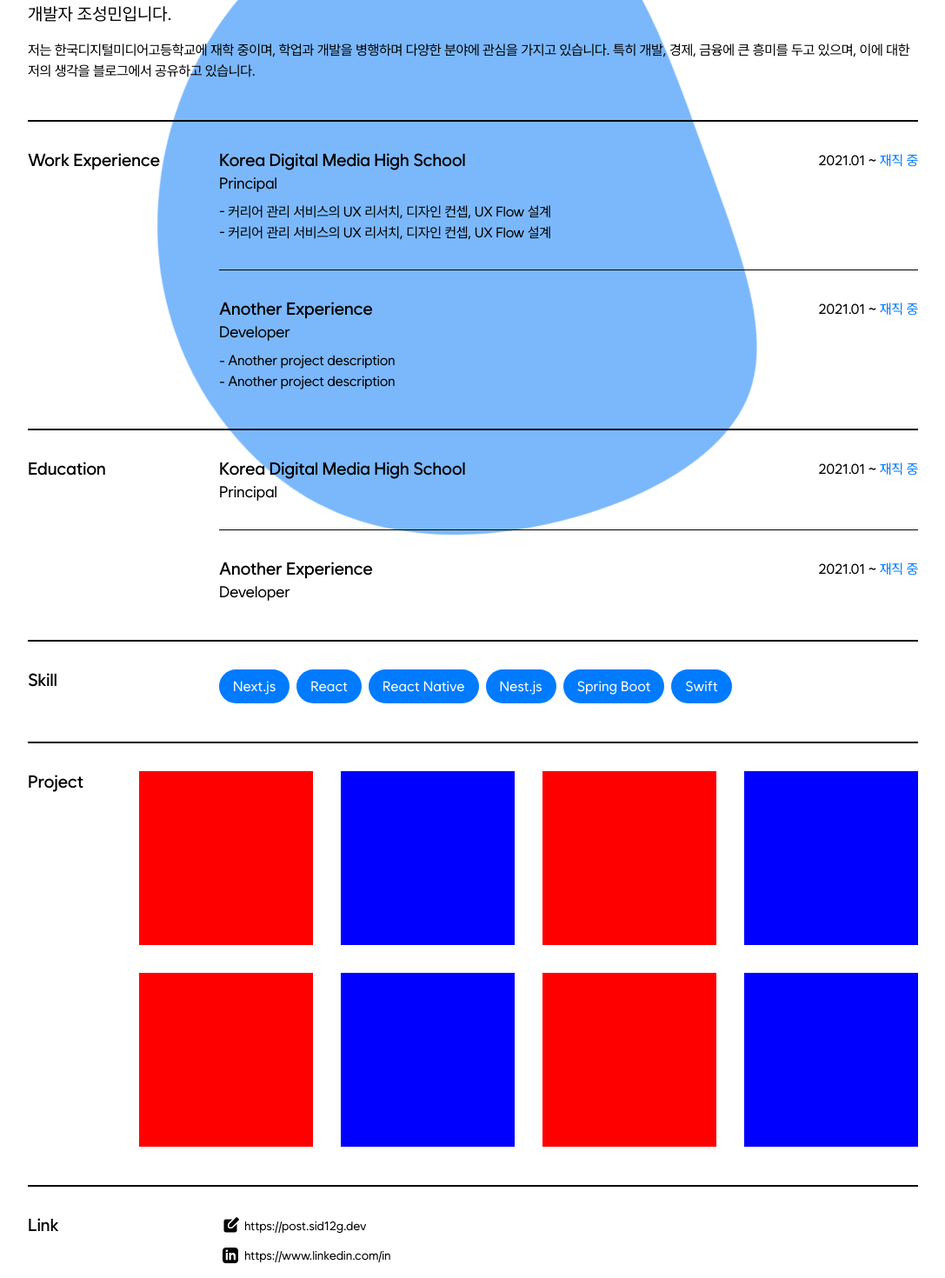
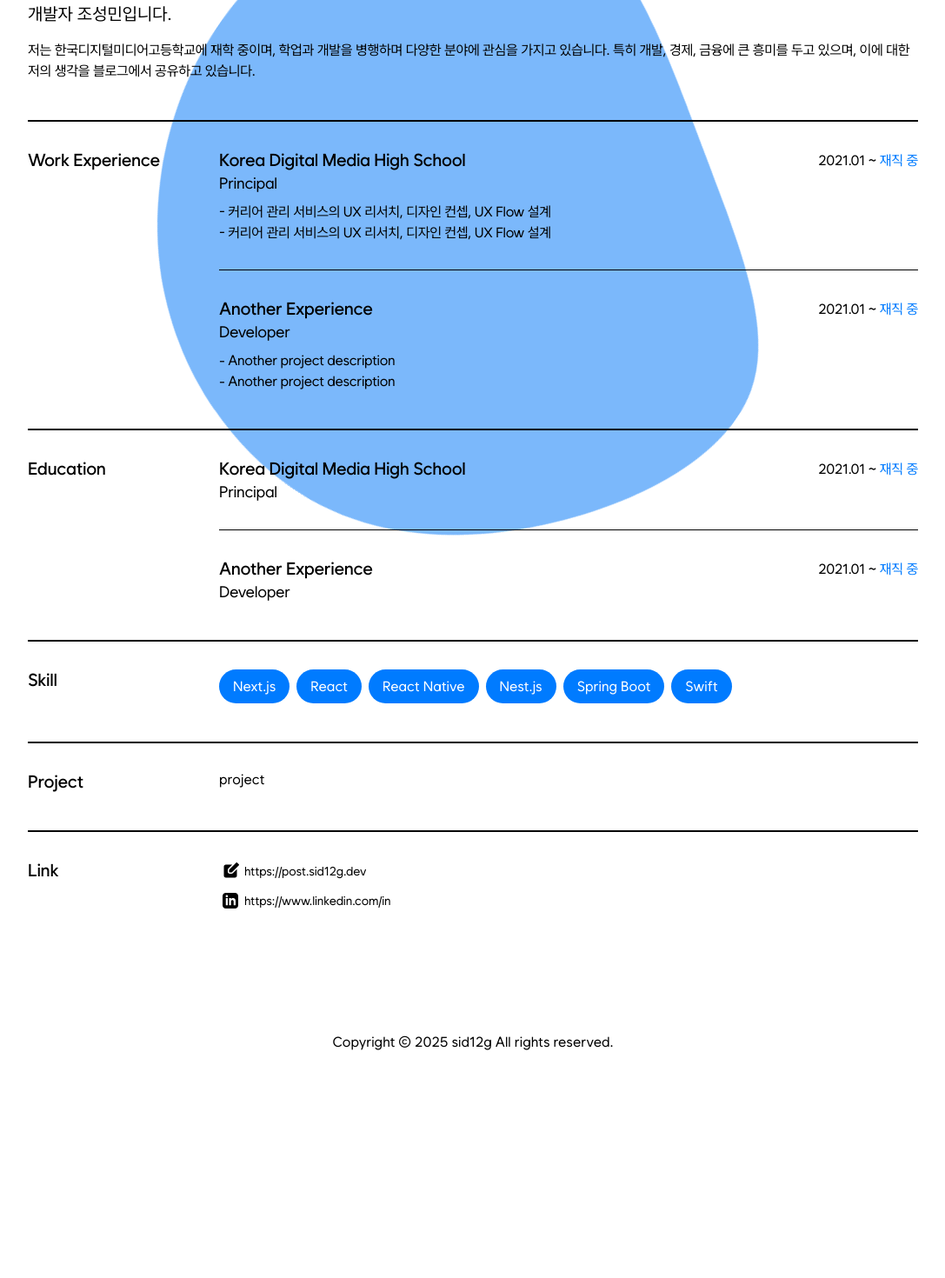
Before and after one commit to SID12g/sid12g.dev, a Next.js app: page / in a window 1280 px wide. Shown: the part 460-1930 px from the top of the page at 87% size, without its empty margins (96-1183 px from the left). After the commit the page ends 1684 px from the top, so only its background shows below. Built offline with nearby package versions, Linux system fonts and the light colour scheme; a web font is replaced by a local one.

Commit message:
feat: ContentFrame component

```diff
--- /dev/null
+++ b/src/components/ContentFrame.tsx
@@ -0,0 +1,65 @@
+"use client";
+
+import styled from "styled-components";
+import React from "react";
+import Gap from "@/components/Gap";
+import Text from "@/components/Text";
+import Box from "@/components/Box";
+import ResponsiveGap from "@/components/ResponsiveGap";
+
+export default function ContentFrame({
+  title,
+  children,
+}: {
+  title: string;
+  children: React.ReactNode;
+}) {
+  return (
+    <>
+      <>
+        <ResponsiveOuterSubject
+          font_size="20px"
+          font_weight="500"
+          line_height="24px"
+          letter_spacing="-0.4px"
+          style={{ whiteSpace: "nowrap" }}
+        >
+          {title}
+        </ResponsiveOuterSubject>
+        <Gap height="12px" />
+        <Box width="100%" height="2px" background_color="#000000" />
+        <ResponsiveGap height="32px" r_height="20px" />
+        <Box display="flex">
+          <ResponsiveInnerSubject>
+            <Text
+              font_size="20px"
+              font_weight="500"
+              line_height="24px"
+              letter_spacing="-0.4px"
+              style={{ whiteSpace: "nowrap" }}
+            >
+              {title}
+            </Text>
+          </ResponsiveInnerSubject>
+          <ResponsiveGap width="20px" r_width="0px" />
+          {children}
+        </Box>
+      </>
+    </>
+  );
+}
+
+const ResponsiveOuterSubject = styled(Text)`
+  @media (min-width: 800px) {
+    display: none;
+  }
+`;
+
+const ResponsiveInnerSubject = styled.div`
+  width: 200px;
+  display: flex;
+
+  @media (max-width: 800px) {
+    display: none;
+  }
+`;
--- a/src/components/home/Education.tsx
+++ b/src/components/home/Education.tsx
@@ -1,48 +1,23 @@
 "use client";
 
+import styled from "styled-components";
 import Gap from "@/components/Gap";
 import Text from "@/components/Text";
 import Box from "@/components/Box";
 import ColorHighlight from "@/components/ColorHighlight";
 import React from "react";
-import styled from "styled-components";
 import ResponsiveGap from "../ResponsiveGap";
+import ContentFrame from "../ContentFrame";
 
 export default function Education() {
   return (
-    <>
-      <ResponsiveOuterSubject
-        font_size="20px"
-        font_weight="500"
-        line_height="24px"
-        letter_spacing="-0.4px"
-        style={{ whiteSpace: "nowrap" }}
-      >
-        Education
-      </ResponsiveOuterSubject>
-      <Gap height="12px" />
-      <Box width="100%" height="2px" background_color="#000000" />
-      <ResponsiveGap height="32px" r_height="20px" />
-      <Box display="flex">
-        <ResponsiveInnerSubject>
-          <Text
-            font_size="20px"
-            font_weight="500"
-            line_height="24px"
-            letter_spacing="-0.4px"
-            style={{ whiteSpace: "nowrap" }}
-          >
-            Education
-          </Text>
-        </ResponsiveInnerSubject>
-        <ResponsiveGap width="20px" r_width="0" />
+    <ContentFrame title="Education">
       <Box flex_grow={1}>
         <EducationPropertyChildren
           title="Korea Digital Media High School"
           date={
             <Text font_size="16px" letter_spacing="-0.32px">
-                2021.01 ~{" "}
-                <ColorHighlight color="#007BFF">재직 중</ColorHighlight>
+              2021.01 ~ <ColorHighlight color="#007BFF">재직 중</ColorHighlight>
             </Text>
           }
           status="Principal"
@@ -54,44 +29,15 @@ export default function Education() {
           title="Another Experience"
           date={
             <Text font_size="16px" letter_spacing="-0.32px">
-                2021.01 ~{" "}
-                <ColorHighlight color="#007BFF">재직 중</ColorHighlight>
+              2021.01 ~ <ColorHighlight color="#007BFF">재직 중</ColorHighlight>
             </Text>
           }
           status="Developer"
         />
       </Box>
-      </Box>
-    </>
+    </ContentFrame>
   );
 }
-
-const ResponsiveOuterSubject = styled(Text)`
-  @media (min-width: 800px) {
-    display: none;
-  }
-`;
-
-const ResponsiveInnerSubject = styled.div`
-  width: 200px;
-  display: flex;
-
-  @media (max-width: 800px) {
-    display: none;
-  }
-`;
-
-const PointWrapper = styled.div`
-  display: flex;
-  justify-content: space-between;
-  align-items: center;
-
-  @media (max-width: 800px) {
-    flex-direction: column;
-    align-items: start;
-    gap: 8px;
-  }
-`;
 
 function EducationPropertyChildren({
   title,
@@ -123,64 +69,14 @@ function EducationPropertyChildren({
   );
 }
 
-// "use client";
+const PointWrapper = styled.div`
+  display: flex;
+  justify-content: space-between;
+  align-items: center;
 
-// import styled, { keyframes } from "styled-components";
-// import Wrapper from "@/components/Wrapper";
-// import Gap from "@/components/Gap";
-// import Text from "@/components/Text";
-// import Box from "@/components/Box";
-// import ColorHighlight from "../ColorHighlight";
-
-// export default function Education() {
-//   return (
-//     <>
-//       <Box display="flex">
-//         <Box width="200px">
-//           <Text
-//             font_size="20px"
-//             font_weight="500"
-//             line_height="24px"
-//             letter_spacing="-0.4px"
-//             style={{ whiteSpace: "nowrap" }}
-//           >
-//             Education
-//           </Text>
-//         </Box>
-//         <Gap width="20px" />
-//         <Box flex_grow={1}>
-//           <EducationPropertyChildren />
-//           <Gap height="16px" />
-//           <Box width="100%" height="1px" background_color="#000000" />
-//           <Gap height="16px" />
-//           <EducationPropertyChildren />
-//         </Box>
-//       </Box>
-//       <Gap height="32px" />
-//     </>
-//   );
-// }
-
-// function EducationPropertyChildren() {
-//   return (
-//     <Box>
-//       <Box display="flex" justify_content="space-between" align_items="center">
-//         <Text
-//           font_size="20px"
-//           font_weight="500"
-//           line_height="24px"
-//           letter_spacing="-0.4px"
-//         >
-//           Korea Digital Media High School
-//         </Text>
-//         <Text font_size="16px" letter_spacing="-0.32px">
-//           2021.01 ~ <ColorHighlight color="#007BFF">재직 중</ColorHighlight>
-//         </Text>
-//       </Box>
-//       <Gap height="8px" />
-//       <Text font_size="16px" line_height="20px" letter_spacing="-0.32px">
-//         웹프로그래밍과
-//       </Text>
-//     </Box>
-//   );
-// }
+  @media (max-width: 800px) {
+    flex-direction: column;
+    align-items: start;
+    gap: 8px;
+  }
+`;
--- a/src/components/home/Link.tsx
+++ b/src/components/home/Link.tsx
@@ -1,6 +1,3 @@
-"use client";
-
-import styled from "styled-components";
 import Gap from "@/components/Gap";
 import Text from "@/components/Text";
 import Box from "@/components/Box";
@@ -8,36 +5,11 @@ import Image from "next/image";
 import PostIcon from "@/../public/icons/post.svg";
 import LinkedinIcon from "@/../public/icons/linkedin.svg";
 import HyperLink from "@/components/HyperLink";
-import ResponsiveGap from "../ResponsiveGap";
+import ContentFrame from "../ContentFrame";
 
 export default function Link() {
   return (
-    <>
-      <ResponsiveOuterSubject
-        font_size="20px"
-        font_weight="500"
-        line_height="24px"
-        letter_spacing="-0.4px"
-        style={{ whiteSpace: "nowrap" }}
-      >
-        Link
-      </ResponsiveOuterSubject>
-      <Gap height="12px" />
-      <Box width="100%" height="2px" background_color="#000000" />
-      <ResponsiveGap height="32px" r_height="20px" />
-      <Box display="flex">
-        <ResponsiveInnerSubject>
-          <Text
-            font_size="20px"
-            font_weight="500"
-            line_height="24px"
-            letter_spacing="-0.4px"
-            style={{ whiteSpace: "nowrap" }}
-          >
-            Link
-          </Text>
-        </ResponsiveInnerSubject>
-        <ResponsiveGap width="20px" r_width="0" />
+    <ContentFrame title="Link">
       <Box flex_grow={1}>
         <HyperLink href="https://post.sid12g.dev">
           <Box width="fit-content" display="flex" align_items="center">
@@ -59,22 +31,6 @@ export default function Link() {
           </Box>
         </HyperLink>
       </Box>
-      </Box>
-    </>
+    </ContentFrame>
   );
 }
-
-const ResponsiveOuterSubject = styled(Text)`
-  @media (min-width: 800px) {
-    display: none;
-  }
-`;
-
-const ResponsiveInnerSubject = styled.div`
-  width: 200px;
-  display: flex;
-
-  @media (max-width: 800px) {
-    display: none;
-  }
-`;
--- a/src/components/home/Profile.tsx
+++ b/src/components/home/Profile.tsx
@@ -14,7 +14,6 @@ import HyperLink from "@/components/HyperLink";
 export default function Profile() {
   return (
     <ProfileWrapper>
-      {/* <Box display="flex" justify_content="space-between"> */}
       <Box display="flex" flex_direction="column">
         <Text font_size="40px" font_weight="600" letter_spacing="0.8px">
           조성민
@@ -65,7 +64,6 @@ export default function Profile() {
         />
         <Gap height="32px" />
       </ProfileImageWrapper>
-      {/* </Box> */}
     </ProfileWrapper>
   );
 }
--- a/src/components/home/Project.tsx
+++ b/src/components/home/Project.tsx
@@ -5,36 +5,13 @@ import Gap from "@/components/Gap";
 import Text from "@/components/Text";
 import Box from "@/components/Box";
 import ResponsiveGap from "../ResponsiveGap";
+import ContentFrame from "../ContentFrame";
 
 export default function Project() {
   return (
-    <>
-      <ResponsiveOuterSubject
-        font_size="20px"
-        font_weight="500"
-        line_height="24px"
-        letter_spacing="-0.4px"
-        style={{ whiteSpace: "nowrap" }}
-      >
-        Project
-      </ResponsiveOuterSubject>
-      <Gap height="12px" />
-      <Box width="100%" height="2px" background_color="#000000" />
-      <ResponsiveGap height="32px" r_height="20px" />
-      <Box display="flex">
-        <ResponsiveInnerSubject>
-          <Text
-            font_size="20px"
-            font_weight="500"
-            line_height="24px"
-            letter_spacing="-0.4px"
-            style={{ whiteSpace: "nowrap" }}
-          >
-            Project
-          </Text>
-        </ResponsiveInnerSubject>
-        <ResponsiveGap width="20px" r_width="0" />
-        <BoxWrapper>
+    <ContentFrame title="Project">
+      project
+      {/* <BoxWrapper>
         <Box width="200px" height="200px" background_color="red" />
         <Box width="200px" height="200px" background_color="blue" />
         <Box width="200px" height="200px" background_color="red" />
@@ -43,9 +20,8 @@ export default function Project() {
         <Box width="200px" height="200px" background_color="blue" />
         <Box width="200px" height="200px" background_color="red" />
         <Box width="200px" height="200px" background_color="blue" />
-        </BoxWrapper>
-      </Box>
-    </>
+      </BoxWrapper> */}
+    </ContentFrame>
   );
 }
 
@@ -56,18 +32,3 @@ const BoxWrapper = styled.div`
   right: 0;
   position: relative;
 `;
-
-const ResponsiveOuterSubject = styled(Text)`
-  @media (min-width: 800px) {
-    display: none;
-  }
-`;
-
-const ResponsiveInnerSubject = styled.div`
-  width: 200px;
-  display: flex;
-
-  @media (max-width: 800px) {
-    display: none;
-  }
-`;
--- a/src/components/home/Skill.tsx
+++ b/src/components/home/Skill.tsx
@@ -1,39 +1,12 @@
 "use client";
 
 import styled from "styled-components";
-import Gap from "@/components/Gap";
-import Text from "@/components/Text";
 import Box from "@/components/Box";
-import ResponsiveGap from "../ResponsiveGap";
+import ContentFrame from "../ContentFrame";
 
 export default function Skill() {
   return (
-    <>
-      <ResponsiveOuterSubject
-        font_size="20px"
-        font_weight="500"
-        line_height="24px"
-        letter_spacing="-0.4px"
-        style={{ whiteSpace: "nowrap" }}
-      >
-        Skill
-      </ResponsiveOuterSubject>
-      <Gap height="12px" />
-      <Box width="100%" height="2px" background_color="#000000" />
-      <ResponsiveGap height="32px" r_height="20px" />
-      <Box display="flex">
-        <ResponsiveInnerSubject>
-          <Text
-            font_size="20px"
-            font_weight="500"
-            line_height="24px"
-            letter_spacing="-0.4px"
-            style={{ whiteSpace: "nowrap" }}
-          >
-            Skill
-          </Text>
-        </ResponsiveInnerSubject>
-        <ResponsiveGap width="20px" r_width="0" />
+    <ContentFrame title="Skill">
       <Box display="flex" flex_grow={1} flex_flow="wrap" gap="8px">
         <SkillPropertyChildren>Next.js</SkillPropertyChildren>
         <SkillPropertyChildren>React</SkillPropertyChildren>
@@ -42,25 +15,9 @@ export default function Skill() {
         <SkillPropertyChildren>Spring Boot</SkillPropertyChildren>
         <SkillPropertyChildren>Swift</SkillPropertyChildren>
       </Box>
-      </Box>
-    </>
+    </ContentFrame>
   );
 }
-
-const ResponsiveOuterSubject = styled(Text)`
-  @media (min-width: 800px) {
-    display: none;
-  }
-`;
-
-const ResponsiveInnerSubject = styled.div`
-  width: 200px;
-  display: flex;
-
-  @media (max-width: 800px) {
-    display: none;
-  }
-`;
 
 const SkillPropertyChildren = styled.div`
   width: fit-content;
--- a/src/components/home/WorkExperience.tsx
+++ b/src/components/home/WorkExperience.tsx
@@ -1,48 +1,23 @@
 "use client";
 
+import styled from "styled-components";
 import Gap from "@/components/Gap";
 import Text from "@/components/Text";
 import Box from "@/components/Box";
 import ColorHighlight from "@/components/ColorHighlight";
 import React from "react";
-import styled from "styled-components";
 import ResponsiveGap from "../ResponsiveGap";
+import ContentFrame from "../ContentFrame";
 
 export default function WorkExperience() {
   return (
-    <>
-      <ResponsiveOuterSubject
-        font_size="20px"
-        font_weight="500"
-        line_height="24px"
-        letter_spacing="-0.4px"
-        style={{ whiteSpace: "nowrap" }}
-      >
-        Work Experience
-      </ResponsiveOuterSubject>
-      <Gap height="12px" />
-      <Box width="100%" height="2px" background_color="#000000" />
-      <ResponsiveGap height="32px" r_height="20px" />
-      <Box display="flex">
-        <ResponsiveInnerSubject>
-          <Text
-            font_size="20px"
-            font_weight="500"
-            line_height="24px"
-            letter_spacing="-0.4px"
-            style={{ whiteSpace: "nowrap" }}
-          >
-            Work Experience
-          </Text>
-        </ResponsiveInnerSubject>
-        <ResponsiveGap width="20px" r_width="0" />
+    <ContentFrame title="Work Experience">
       <Box flex_grow={1}>
         <WorkPropertyChildren
           title="Korea Digital Media High School"
           date={
             <Text font_size="16px" letter_spacing="-0.32px">
-                2021.01 ~{" "}
-                <ColorHighlight color="#007BFF">재직 중</ColorHighlight>
+              2021.01 ~ <ColorHighlight color="#007BFF">재직 중</ColorHighlight>
             </Text>
           }
           status="Principal"
@@ -58,8 +33,7 @@ export default function WorkExperience() {
           title="Another Experience"
           date={
             <Text font_size="16px" letter_spacing="-0.32px">
-                2021.01 ~{" "}
-                <ColorHighlight color="#007BFF">재직 중</ColorHighlight>
+              2021.01 ~ <ColorHighlight color="#007BFF">재직 중</ColorHighlight>
             </Text>
           }
           status="Developer"
@@ -69,25 +43,9 @@ export default function WorkExperience() {
           ]}
         />
       </Box>
-      </Box>
-    </>
+    </ContentFrame>
   );
 }
-
-const ResponsiveOuterSubject = styled(Text)`
-  @media (min-width: 800px) {
-    display: none;
-  }
-`;
-
-const ResponsiveInnerSubject = styled.div`
-  width: 200px;
-  display: flex;
-
-  @media (max-width: 800px) {
-    display: none;
-  }
-`;
 
 const PointWrapper = styled.div`
   display: flex;
```
Lines whose indentation alone changed are shown as unchanged.
